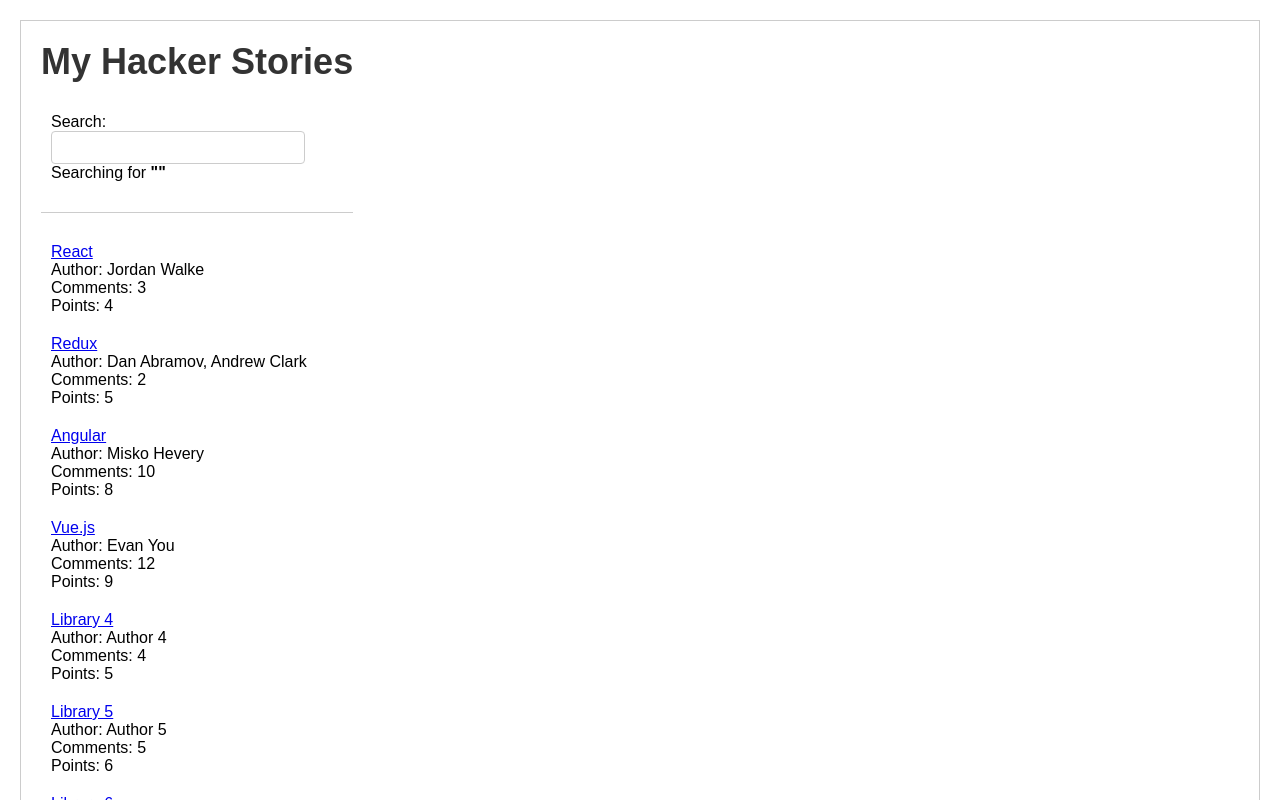
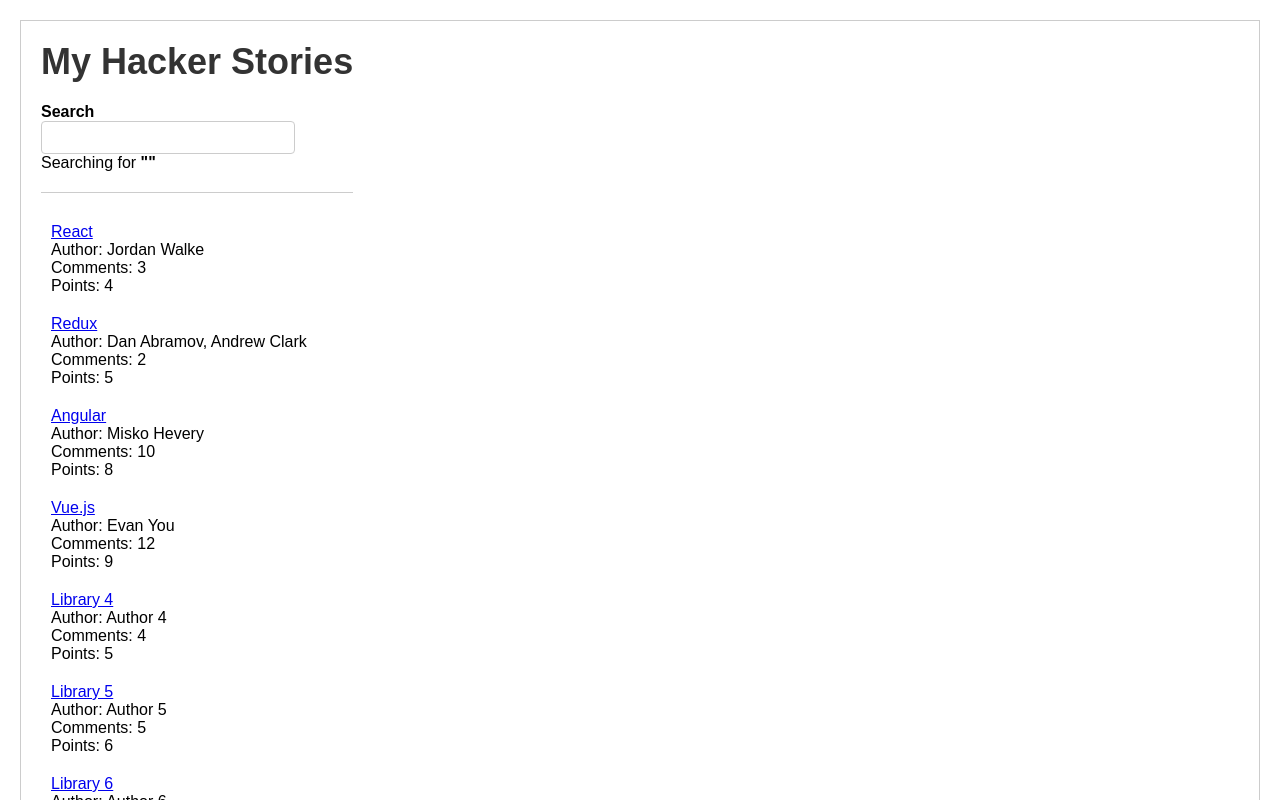
Before and after one commit to ElDuke717/playground, a React (Create React App) app: page / in a window 1280 px wide. Shown: the top 800 px of the page. Built offline with nearby package versions, Linux system fonts and the light colour scheme.

Commit message:
refactor inputWithLabel from Search, pass children prop

```diff
--- a/src/App.js
+++ b/src/App.js
@@ -1,6 +1,6 @@
 import React, { useEffect, useState } from "react";
 import List from "./components/List";
-import Search from "./components/Search";
+import InputWithLabel from "./components/InputWithLabel";
 import booklist from "./data/list";
 import "./App.css";
 
@@ -16,6 +16,7 @@
 };
 
 const App = () => {
+  // now useSemiPersistentState is used to update the state, based on previously saved state in local storage
   const [searchTerm, setSearchTerm] = useSemiPersistentState("search", "React");
   const handleSearch = (event) => {
     setSearchTerm(event.target.value);
@@ -32,8 +33,17 @@
   return (
     <div>
       <h1>My Hacker Stories </h1>
+
       {/* The current searchTerm is set to searchTerm, which is a variable passed into and changed by the useState hook */}
-      <Search onSearch={handleSearch} search={searchTerm} />
+
+      <InputWithLabel
+        id="search"
+        onInputChange={handleSearch}
+        value={searchTerm}>
+        {/* This can be passed in instead of "label" and it  */}
+        <strong>Search</strong>
+        </InputWithLabel>
+
 
       <hr />
 
--- a/src/components/Search.js
+++ b/src/components/InputWithLabel.js
@@ -1,24 +1,26 @@
 import React from "react";
 
+// This used to be a search component, but was refactored into a more general input component so it can be reused.
+
 // The destructured props are passed into the Search component as a prop - note that this is just the same as passing in props and then destructuring them in the function body e.g. const { search, onSearch } = props;
-const Search = ({ search, onSearch }) => {
+const InputWithLabel = ({ id, children, value, onInputChange }) => {
   return (
-    <div>
-      <label htmlFor="search">Search: </label>
+    <>
+      <label htmlFor={id}>{children}</label>
       <input
-        id="search"
+        id={id}
         type="text"
         // The value is set to the current search term, which is a variable passed into and changed by the useState hook
-        value={search}
+        value={value}
         // The onChange event handler is set to the handleSearch function, which is a variable passed into the Search component as a prop.  onChange is called when the input field changes - built into React
-        onChange={onSearch}
+        onChange={onInputChange}
       />
 
       <p>
-        Searching for <strong>"{search}"</strong>
+        Searching for <strong>"{value}"</strong>
       </p>
-    </div>
+    </>
   );
 };
 
-export default Search;
+export default InputWithLabel;
```
Also changed, not shown: 1 other file (tests, documents, lock files or other folders).
